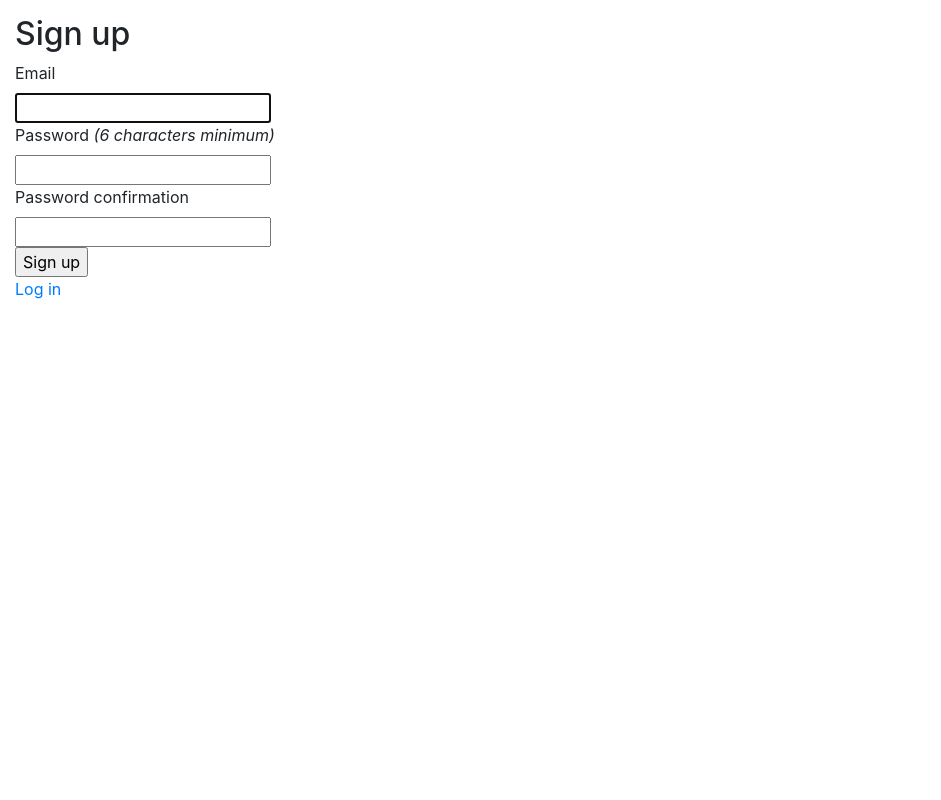
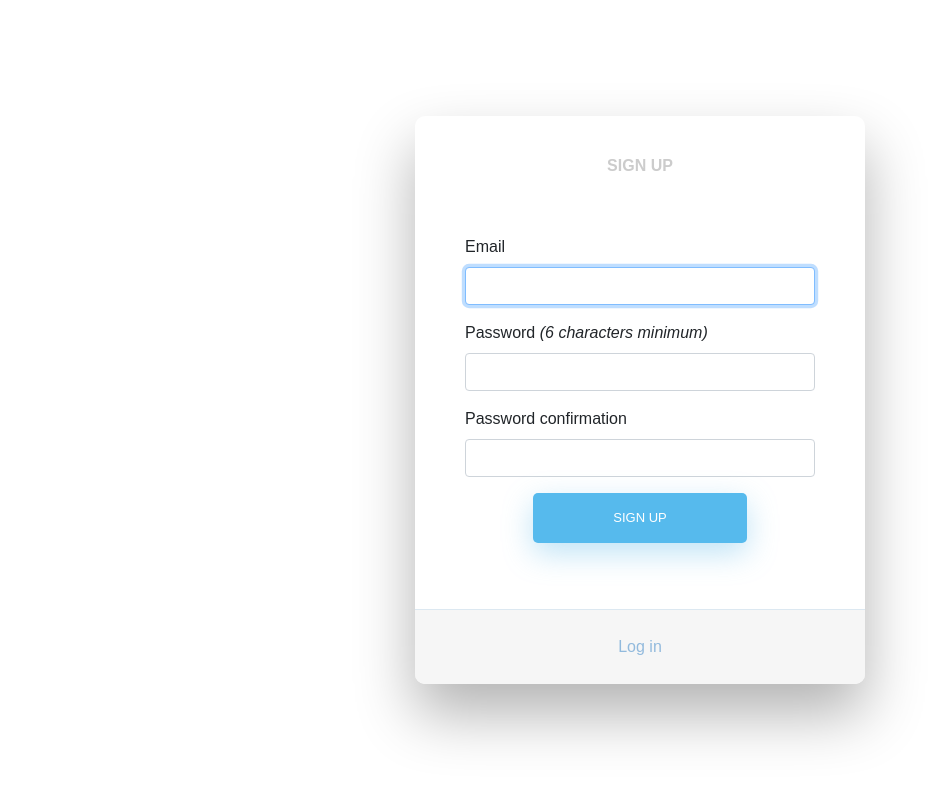
Before and after one commit to kyawthetaung-sg/my_project, a Rails app: page /users/sign_up in a window 1280 px wide. Shown: the whole page, without its empty margins (0-941 px from the left). Run offline with Rails 7, Linux system fonts and the light colour scheme; style sheets or scripts are compiled from the project's sources; some libraries are stand-ins or nearby versions.

Commit message:
Change Devise form design

```diff
--- /dev/null
+++ b/app/assets/stylesheets/login_form.scss
@@ -0,0 +1,270 @@
+
+html {
+    background-color: #56baed;
+}
+
+body {
+    font-family: "Poppins", sans-serif;
+    height: 100vh;
+}
+
+a {
+    color: #92badd;
+    display:inline-block;
+    text-decoration: none;
+    font-weight: 400;
+}
+
+h2 {
+    text-align: center;
+    font-size: 16px;
+    font-weight: 600;
+    text-transform: uppercase;
+    margin: 40px 8px 10px 8px;
+    color: #cccccc;
+}
+
+
+
+/* STRUCTURE */
+
+.application-wrapper {
+    display: flex;
+    align-items: center;
+    flex-direction: column;
+    justify-content: center;
+    width: 100%;
+    min-height: 100%;
+    padding: 20px;
+}
+
+#formContent {
+    -webkit-border-radius: 10px 10px 10px 10px;
+    border-radius: 10px 10px 10px 10px;
+    background: #fff;
+    padding: 30px;
+    width: 90%;
+    max-width: 450px;
+    position: relative;
+    padding: 0px;
+    -webkit-box-shadow: 0 30px 60px 0 rgba(0,0,0,0.3);
+    box-shadow: 0 30px 60px 0 rgba(0,0,0,0.3);
+}
+
+#formFooter {
+    background-color: #f6f6f6;
+    border-top: 1px solid #dce8f1;
+    padding: 25px;
+    text-align: center;
+    -webkit-border-radius: 0 0 10px 10px;
+    border-radius: 0 0 10px 10px;
+}
+
+
+
+/* TABS */
+
+h2.inactive {
+    color: #cccccc;
+}
+
+h2.active {
+    color: #0d0d0d;
+    border-bottom: 2px solid #5fbae9;
+}
+
+
+
+/* FORM TYPOGRAPHY*/
+
+input[type=button], input[type=submit], input[type=reset]  {
+    background-color: #56baed;
+    border: none;
+    color: white;
+    padding: 15px 80px;
+    text-align: center;
+    text-decoration: none;
+    display: inline-block;
+    text-transform: uppercase;
+    font-size: 13px;
+    -webkit-box-shadow: 0 10px 30px 0 rgba(95,186,233,0.4);
+    box-shadow: 0 10px 30px 0 rgba(95,186,233,0.4);
+    -webkit-border-radius: 5px 5px 5px 5px;
+    border-radius: 5px 5px 5px 5px;
+    margin: 5px 20px 40px 20px;
+    -webkit-transition: all 0.3s ease-in-out;
+    -moz-transition: all 0.3s ease-in-out;
+    -ms-transition: all 0.3s ease-in-out;
+    -o-transition: all 0.3s ease-in-out;
+    transition: all 0.3s ease-in-out;
+}
+
+input[type=button]:hover, input[type=submit]:hover, input[type=reset]:hover  {
+    background-color: #39ace7;
+}
+
+input[type=button]:active, input[type=submit]:active, input[type=reset]:active  {
+    -moz-transform: scale(0.95);
+    -webkit-transform: scale(0.95);
+    -o-transform: scale(0.95);
+    -ms-transform: scale(0.95);
+    transform: scale(0.95);
+}
+
+input[type=text] {
+    background-color: #f6f6f6;
+    border: none;
+    color: #0d0d0d;
+    padding: 15px 32px;
+    text-align: center;
+    text-decoration: none;
+    display: inline-block;
+    font-size: 16px;
+    margin: 5px;
+    width: 85%;
+    border: 2px solid #f6f6f6;
+    -webkit-transition: all 0.5s ease-in-out;
+    -moz-transition: all 0.5s ease-in-out;
+    -ms-transition: all 0.5s ease-in-out;
+    -o-transition: all 0.5s ease-in-out;
+    transition: all 0.5s ease-in-out;
+    -webkit-border-radius: 5px 5px 5px 5px;
+    border-radius: 5px 5px 5px 5px;
+}
+
+input[type=text]:focus {
+    background-color: #fff;
+    border-bottom: 2px solid #5fbae9;
+}
+
+input[type=text]:placeholder {
+    color: #cccccc;
+}
+
+
+
+/* ANIMATIONS */
+
+/* Simple CSS3 Fade-in-down Animation */
+.fadeInDown {
+    -webkit-animation-name: fadeInDown;
+    animation-name: fadeInDown;
+    -webkit-animation-duration: 1s;
+    animation-duration: 1s;
+    -webkit-animation-fill-mode: both;
+    animation-fill-mode: both;
+}
+
+@-webkit-keyframes fadeInDown {
+    0% {
+        opacity: 0;
+        -webkit-transform: translate3d(0, -100%, 0);
+        transform: translate3d(0, -100%, 0);
+    }
+    100% {
+        opacity: 1;
+        -webkit-transform: none;
+        transform: none;
+    }
+}
+
+@keyframes fadeInDown {
+    0% {
+        opacity: 0;
+        -webkit-transform: translate3d(0, -100%, 0);
+        transform: translate3d(0, -100%, 0);
+    }
+    100% {
+        opacity: 1;
+        -webkit-transform: none;
+        transform: none;
+    }
+}
+
+/* Simple CSS3 Fade-in Animation */
+@-webkit-keyframes fadeIn { from { opacity:0; } to { opacity:1; } }
+@-moz-keyframes fadeIn { from { opacity:0; } to { opacity:1; } }
+@keyframes fadeIn { from { opacity:0; } to { opacity:1; } }
+
+.fadeIn {
+    opacity:0;
+    -webkit-animation:fadeIn ease-in 1;
+    -moz-animation:fadeIn ease-in 1;
+    animation:fadeIn ease-in 1;
+
+    -webkit-animation-fill-mode:forwards;
+    -moz-animation-fill-mode:forwards;
+    animation-fill-mode:forwards;
+
+    -webkit-animation-duration:1s;
+    -moz-animation-duration:1s;
+    animation-duration:1s;
+}
+
+.fadeIn.first {
+    -webkit-animation-delay: 0.4s;
+    -moz-animation-delay: 0.4s;
+    animation-delay: 0.4s;
+}
+
+.fadeIn.second {
+    -webkit-animation-delay: 0.6s;
+    -moz-animation-delay: 0.6s;
+    animation-delay: 0.6s;
+}
+
+.fadeIn.third {
+    -webkit-animation-delay: 0.8s;
+    -moz-animation-delay: 0.8s;
+    animation-delay: 0.8s;
+}
+
+.fadeIn.fourth {
+    -webkit-animation-delay: 1s;
+    -moz-animation-delay: 1s;
+    animation-delay: 1s;
+}
+
+/* Simple CSS3 Fade-in Animation */
+.underlineHover:after {
+    display: block;
+    left: 0;
+    bottom: -10px;
+    width: 0;
+    height: 2px;
+    background-color: #56baed;
+    content: "";
+    transition: width 0.2s;
+}
+
+.underlineHover:hover {
+    color: #0d0d0d;
+}
+
+.underlineHover:hover:after{
+    width: 100%;
+}
+
+
+
+/* OTHERS */
+
+*:focus {
+    outline: none;
+}
+
+#icon {
+    width:60%;
+}
+
+form#new_user {
+    padding: 50px;
+}
+
+#submit-login {
+    margin: 0;
+}
+
+#submit-group {
+    text-align: center;
+}
--- a/app/controllers/admin/admin_template_controller.rb
+++ b/app/controllers/admin/admin_template_controller.rb
@@ -1,2 +1,3 @@
 class Admin::AdminTemplateController < ActionController::Base
+    before_action :authenticate_user!
 end
--- a/app/views/devise/registrations/new.html.erb
+++ b/app/views/devise/registrations/new.html.erb
@@ -3,27 +3,29 @@
 <%= form_for(resource, as: resource_name, url: registration_path(resource_name)) do |f| %>
   <%= render "devise/shared/error_messages", resource: resource %>
 
-  <div class="field">
+  <div class="form-group">
     <%= f.label :email %><br />
-    <%= f.email_field :email, autofocus: true, autocomplete: "email" %>
+    <%= f.email_field :email, autofocus: true, autocomplete: "email", class: "form-control" %>
   </div>
 
-  <div class="field">
+  <div class="form-group">
     <%= f.label :password %>
     <% if @minimum_password_length %>
     <em>(<%= @minimum_password_length %> characters minimum)</em>
     <% end %><br />
-    <%= f.password_field :password, autocomplete: "new-password" %>
+    <%= f.password_field :password, autocomplete: "new-password", class: "form-control" %>
   </div>
 
-  <div class="field">
+  <div class="form-group">
     <%= f.label :password_confirmation %><br />
-    <%= f.password_field :password_confirmation, autocomplete: "new-password" %>
+    <%= f.password_field :password_confirmation, autocomplete: "new-password", class: "form-control" %>
   </div>
 
-  <div class="actions">
-    <%= f.submit "Sign up" %>
+  <div class="form-group" id="submit-group">
+    <%= f.submit "Sign up", id: "submit-login" %>
   </div>
 <% end %>
 
-<%= render "devise/shared/links" %>
+<div id="formFooter">
+  <%= render "devise/shared/links" %>
+</div>
--- a/app/views/layouts/application.html.erb
+++ b/app/views/layouts/application.html.erb
@@ -10,16 +10,9 @@
   </head>
 
   <body>
-    <div id="wrapper">
-      <!-- Page Content -->
-      <div id="page-content-wrapper">
-        <div class="container-fluid main-content">
-          <div class="row">
-            <div class="col-lg-12">
-              <%= yield %>
-            </div>
-          </div>
-        </div>
+    <div class="application-wrapper fadeInDown">
+      <div id="formContent">
+        <%= yield %>
       </div>
     </div>
   </body>
```
Also changed, not shown: app/views/devise/passwords/new.html.erb (+8 -6 lines), app/views/devise/sessions/new.html.erb (+12 -10 lines).
